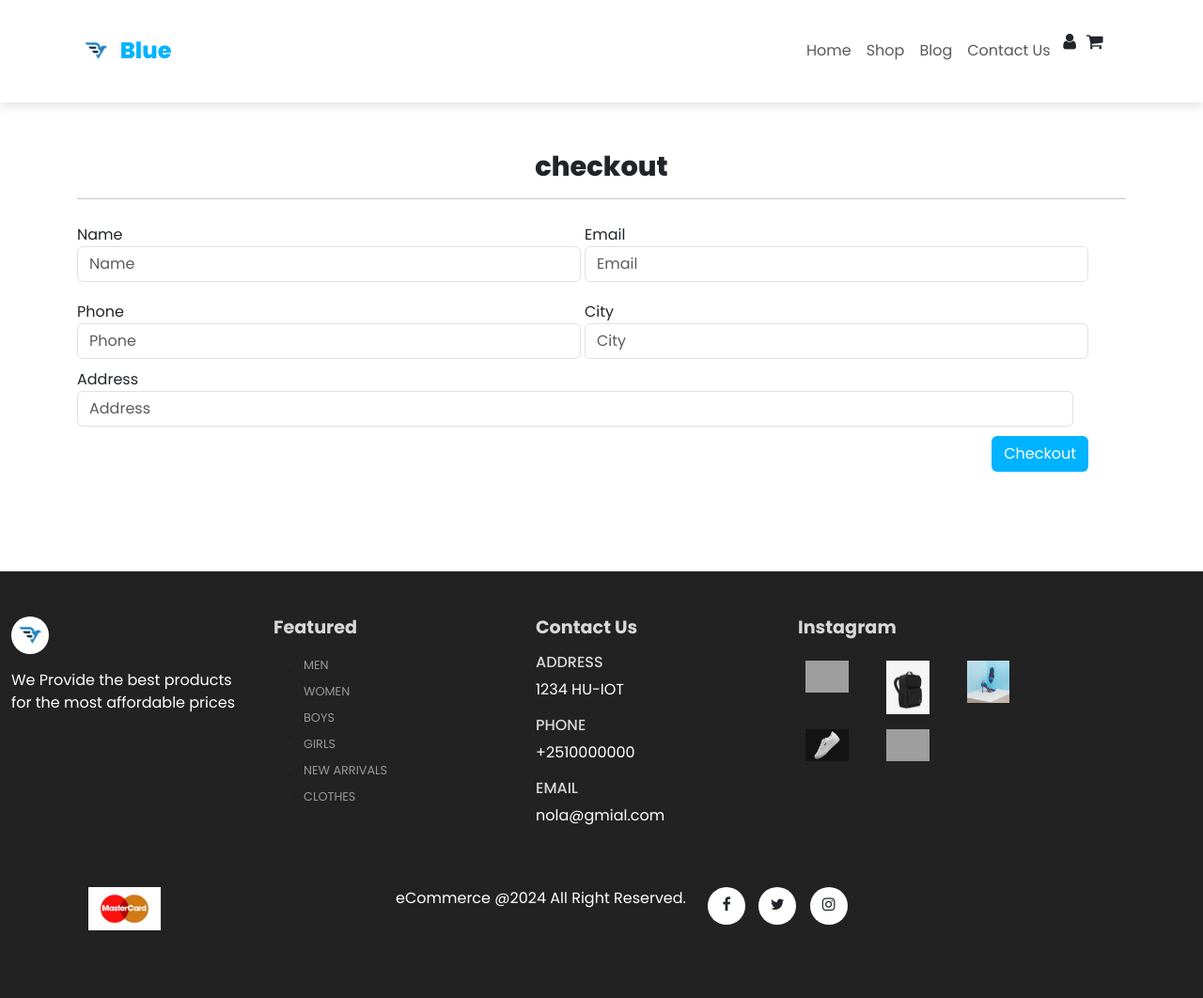
After one commit to Naol-Solomon/EcommerceWebsite, a PHP site: page /checkout.html in a window 1280 px wide. The commit adds this page. Shown: the whole page at 94% size. Run offline with PHP 8.4, Linux system fonts and the light colour scheme; grey boxes are pictures that could not be loaded.

Commit message:
checkout and account page added

```diff
--- a/assets/css/style.css
+++ b/assets/css/style.css
@@ -427,3 +427,80 @@ footer .copyright img{
  #register-form #login-url{
     color: rgb(0, 179, 255);;
  }
+
+
+ /* Account */
+
+ .account-info #logout-btn, .account-info #order-btn{
+    color: rgb(0, 179, 255);
+    text-decoration: none;
+ }
+
+ #account-form{
+    width: 50%;
+    margin: 35px auto;
+    text-align: center;
+    padding: 20px;
+ }
+
+ #account-form #change-pass-btn{
+    background-color:rgb(0, 179, 255);
+    color:#fff;
+    margin:15px;
+ }
+
+ /* Orders */
+
+ .orders table{
+    width: 100%;
+    border-collapse: collapse;
+ }
+
+ .orsers .product-info{
+    display:flex;
+    flex-wrap: wrap;
+ }
+
+ .orders th{
+    text-align: left;
+    padding:5px 10px;
+    color: #fff;
+    background-color: rgb(0, 179, 255);
+ }
+
+ .orders th:nth-child(2){
+    text-align: right;
+ }
+
+ .orders  td{
+    padding: 10px 20px;
+ }
+
+ .orders td img{
+    width: 80px;
+    height: 80px;
+    margin-right:   10px;
+ }
+
+ /* checkout */
+
+ #checkout-form .checkout-small-element{
+    display: inline-block;
+    width: 48%;
+    margin: 10px auto;
+ }
+
+ #checkout-form .checkout-large-element{
+    width: 95%;
+ }
+
+ #checkout-form .checkout-btn-container{
+    margin: 10px;
+    text-align: right;
+    margin-right: 40px;
+ }
+
+ #checkout-form #checkout-btn{
+    color:#fff;
+    background-color: rgb(0, 179, 255);
+ }
--- /dev/null
+++ b/checkout.html
@@ -0,0 +1,145 @@
+<!DOCTYPE html>
+<html lang="en">
+<head>
+    <meta charset="UTF-8">
+    <meta name="viewport" content="width=device-width, initial-scale=1.0">
+    <title>Document</title>
+    <link href="https://cdn.jsdelivr.net/npm/bootstrap@5.3.3/dist/css/bootstrap.min.css" rel="stylesheet" integrity="sha384-QWTKZyjpPEjISv5WaRU9OFeRpok6YctnYmDr5pNlyT2bRjXh0JMhjY6hW+ALEwIH" crossorigin="anonymous">
+    <link rel="stylesheet" href="https://stackpath.bootstrapcdn.com/font-awesome/4.7.0/css/font-awesome.min.css" integrity="sha384-wvfXpqpZZVQGK6TAh5PVlGOfQNHSoD2xbE+QkPxCAFlNEevoEH3Sl0sibVcOQVnN" crossorigin="anonymous">
+    <link rel="stylesheet" href="assets/css/style.css" />
+</head>
+<body>
+    <!--Navigation Bar-->
+    <nav class="navbar navbar-expand-lg bg-white  py-3 fixed-top">
+        <div class="container">
+          <img class="logo" src="./assets/imgs/logo.jpg" />
+          <h2 class="brand pt-2">Blue</h2>
+          <button class="navbar-toggler" type="button" data-bs-toggle="collapse" data-bs-target="#navbarSupportedContent" aria-controls="navbarSupportedContent" aria-expanded="false" aria-label="Toggle navigation">
+            <span class="navbar-toggler-icon"></span>
+          </button>
+          <div class="collapse navbar-collapse nav-buttons" id="navbarSupportedContent">
+            <ul class="navbar-nav me-auto mb-2 mb-lg-0">
+              <li class="nav-item">
+                <a class="nav-link " href="index.html">Home</a>
+              </li>
+              <li class="nav-item">
+                <a class="nav-link " href="shop.html">Shop</a>
+              </li>
+              <li class="nav-item">
+                <a class="nav-link " href="#">Blog</a>
+              </li>
+              <li class="nav-item">
+                <a class="nav-link " href="#">Contact Us</a>
+              </li>
+              <li class="nav-item">
+                <i class="fa fa-user" aria-hidden="true"></i>
+                <i class="fa fa-shopping-cart" aria-hidden="true"></i>
+              </li>
+            </ul>
+          </div>
+        </div>
+      </nav>
+
+    <!--Checkout-->
+    <section class="my-5 py-5">
+        <div class="container text-center mt-3 pt-5">
+          <h2 class="form-weight-bold">checkout</h2>
+          <hr class="mx-auto">
+        </div>
+
+        <div class="mx-auto container">
+          <form id="checkout-form">
+            <div class="form-group checkout-small-element">
+                <label>Name</label>
+                <input type="text" class="form-control" id="checkout-name" placeholder="Name" name="name" />
+              </div>
+              <div class="form-group checkout-small-element">
+              <label>Email</label>
+              <input type="text" class="form-control" id="checkout-email" placeholder="Email" name="email" />
+            </div>
+
+            <div class="form-group checkout-small-element">
+              <label>Phone</label>
+              <input type="tel" class="form-control" id="checkout-phone" placeholder="Phone" name="phone" />
+            </div>
+
+            <div class="form-group checkout-small-element">
+                <label>City</label>
+                <input type="text" class="form-control" id="checkout-city" placeholder="City" name="city" />
+              </div>
+              <div class="form-group checkout-large-element">
+                <label>Address</label>
+                <input type="text" class="form-control" id="checkout-address" placeholder="Address" name="address" />
+              </div>
+            <div class="form-group checkout-btn-container">
+                  <input type="submit" class="btn" id="checkout-btn" value="Checkout" />
+            </div>
+          </form>
+        </div>
+      </section>
+
+    <!--Footer-->
+    <footer  class="mt-5 py-5">
+        <div class="row container">
+          <div class="footer-one col-lg-3 col-md-6 col-sm-12">
+            <img class="logo" src="./assets/imgs/logo.jpg"/>
+            <p class="pt-3">We Provide the best products for the most affordable prices</p>
+          </div>
+          <div class="footer-one col-lg-3 col-md-6 col-sm-12">
+            <h5 class="pb-2">Featured</h5>
+            <ul class="text-uppercase">
+                <li><a href="#">men</a></li>
+                <li><a href="#">women</a></li>
+                <li><a href="#">boys</a></li>
+                <li><a href="#">girls</a></li>
+                <li><a href="#">new arrivals</a></li>
+                <li><a href="#">clothes</a></li>
+            </ul>
+          </div>
+          <div class="footer-one col-lg-3 col-md-6 col-sm-12">
+            <h5 class="pb-2">Contact Us</h5>
+            <div>
+              <h6 class="text-uppercase">Address</h6>
+              <p> 1234 HU-IOT</p>
+            </div>
+            <div>
+              <h6 class="text-uppercase">Phone</h6>
+              <p> +2510000000</p>
+            </div>
+            <div>
+              <h6 class="text-uppercase">Email</h6>
+              <p>nola@gmial.com</p>
+            </div>
+          </div>
+          <div class="footer-one col-lg-3 col-md-6 col-sm-12">
+              <h5 class="pb-2">Instagram</h5>
+              <div class="row">
+                <img src="./assets/imgs/clothes4.jpg" class="img-fluid w-25 h-100 m-2"/>
+                <img src="./assets/imgs/backpack4.jpg" class="img-fluid w-25 h-100 m-2"/>
+                <img src="./assets/imgs/feature3.jpg" class="img-fluid w-25 h-100 m-2"/>
+                <img src="./assets/imgs/feature4.jpg" class="img-fluid w-25 h-100 m-2"/>
+                <img src="./assets/imgs/clothes1.jpg" class="img-fluid w-25 h-100 m-2"/>
+              </div>
+          </div>
+        </div>
+
+        <div class="copyright mt-5">
+          <div class="row container mx-auto">
+            <div class="col-lg-3 col-md-5 col-sm-12 mb-4">
+              <img src="./assets/imgs/payment.jpg"/>
+            </div>
+            <div class="col-lg-3 col-md-5 col-sm-12 mb-4 text-nowrap mx-5">
+              <p>eCommerce @2024 All Right Reserved.</p>
+            </div>
+            <div class="col-lg-3 col-md-5 col-sm-12 mb-4 ">
+              <a><i class="fa fa-facebook"></i></a>
+              <a><i class="fa fa-twitter"></i></a>
+              <a><i class="fa fa-instagram"></i></a>
+            </div>
+
+          </div>
+        </div>
+      </footer>
+      <script src="https://cdn.jsdelivr.net/npm/bootstrap@5.3.3/dist/js/bootstrap.bundle.min.js" integrity="sha384-YvpcrYf0tY3lHB60NNkmXc5s9fDVZLESaAA55NDzOxhy9GkcIdslK1eN7N6jIeHz" crossorigin="anonymous"></script>
+  </body>
+  </html>
```
Also changed, not shown: account.html (+48 -0 lines).
